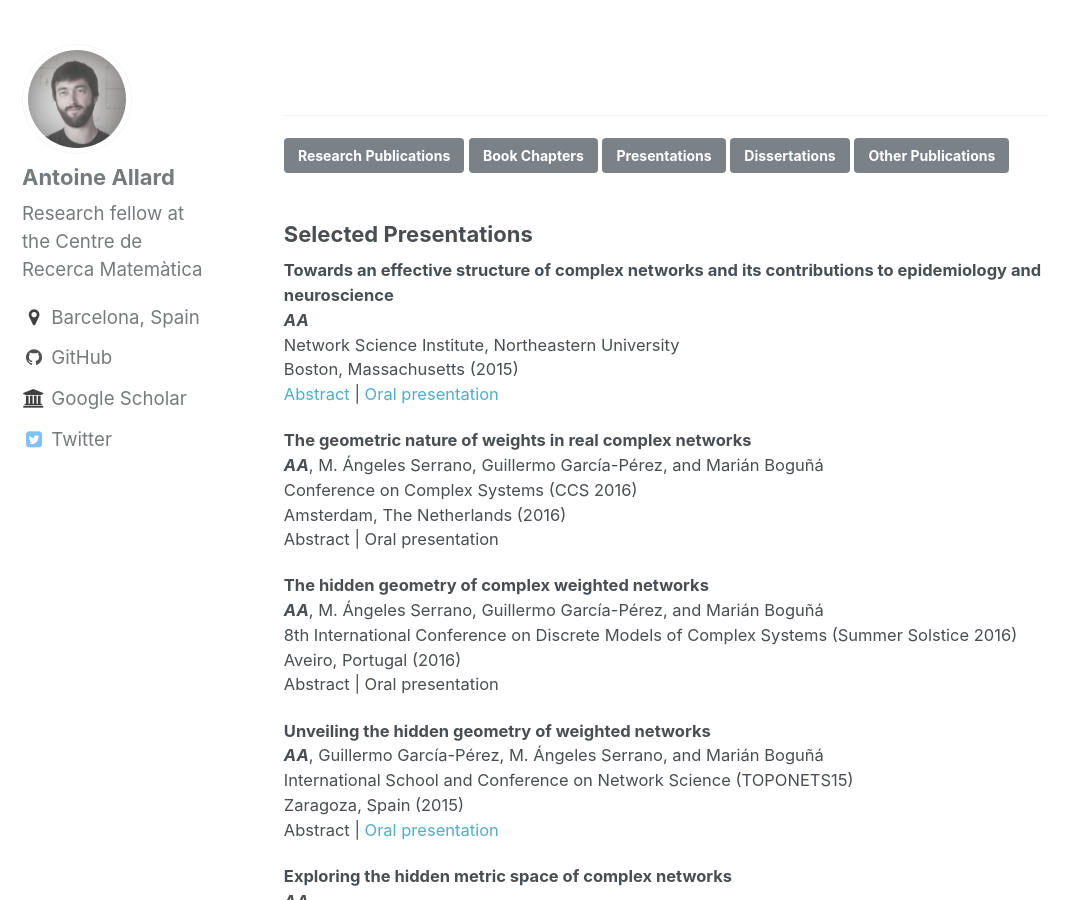
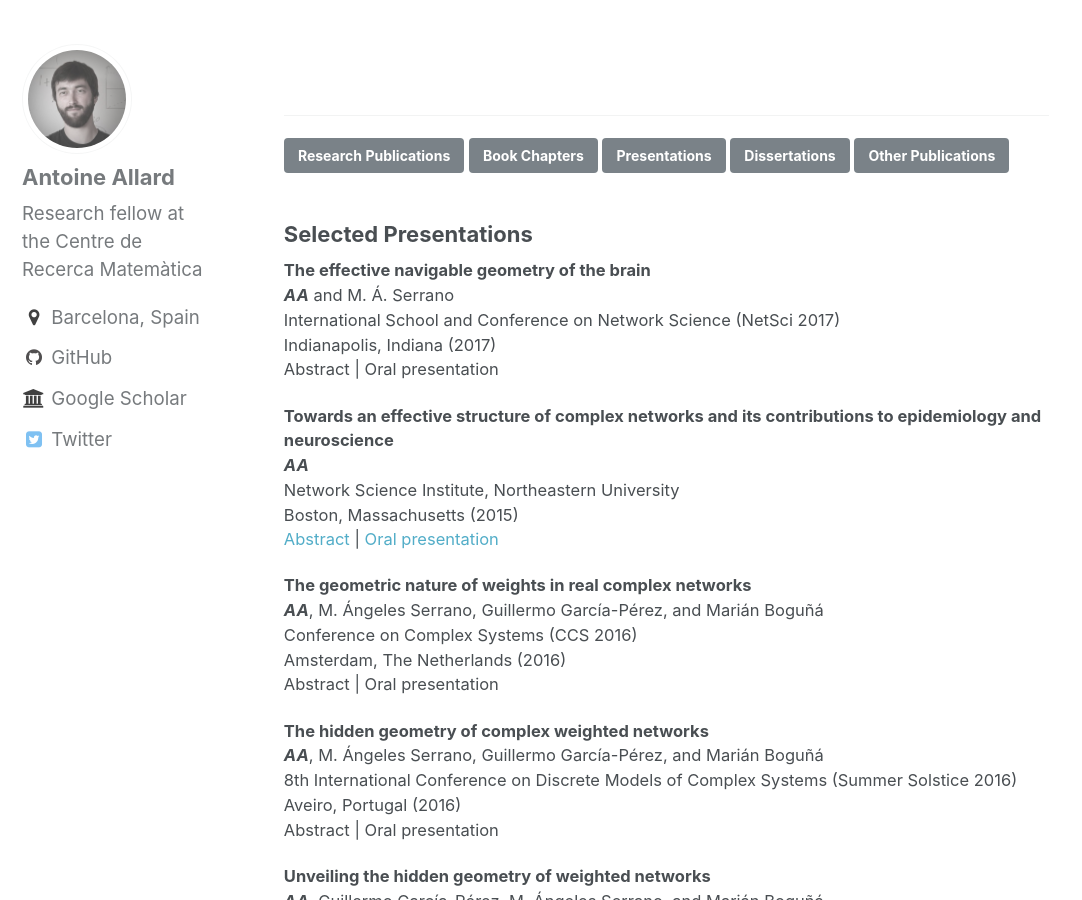
Before and after one commit to antoineallard/antoineallard.github.io, a Jekyll site: the page built from _pages/publications.md, in a window 1280 px wide and 900 px high, scrolled down 5033 px. Shown: the whole window, without its empty margins (0-1082 px from the left). Built offline with Jekyll 4.4.1, drawn with Linux system fonts in a browser that asks for light colours.

Commit message:
publications.html layout

```diff
--- a/_pages/publications.md
+++ b/_pages/publications.md
@@ -290,14 +290,22 @@ Robert Smith? (Ed.), University of Ottawa Press, ISBN 978-0776622101<br>
 
 
 <br><br><br>
+<hr>
 <a id="SelectedPresentations"></a>
-<hr>
 [Research Publications](#ResearchPublications){: .btn}
 [Book Chapters](#BookChapters){: .btn}
 [Presentations](#SelectedPresentations){: .btn}
 [Dissertations](#Dissertations){: .btn}
 [Other Publications](#OtherPublications){: .btn}
 ### Selected Presentations
+
+**The effective navigable geometry of the brain**<br>
+**_AA_** and M. &Aacute;. Serrano<br>
+International School and Conference on Network Science (NetSci 2017)<br>
+Indianapolis, Indiana (2017)<br>
+  Abstract
+  &#124;
+  Oral presentation
 
 **Towards an effective structure of complex networks and its contributions to epidemiology and neuroscience**<br>
 **_AA_**<br>
@@ -421,8 +429,8 @@ Abstract
 
 
 <br><br><br>
+<hr>
 <a id="Dissertations"></a>
-<hr>
 [Research Publications](#ResearchPublications){: .btn}
 [Book Chapters](#BookChapters){: .btn}
 [Presentations](#SelectedPresentations){: .btn}
```
